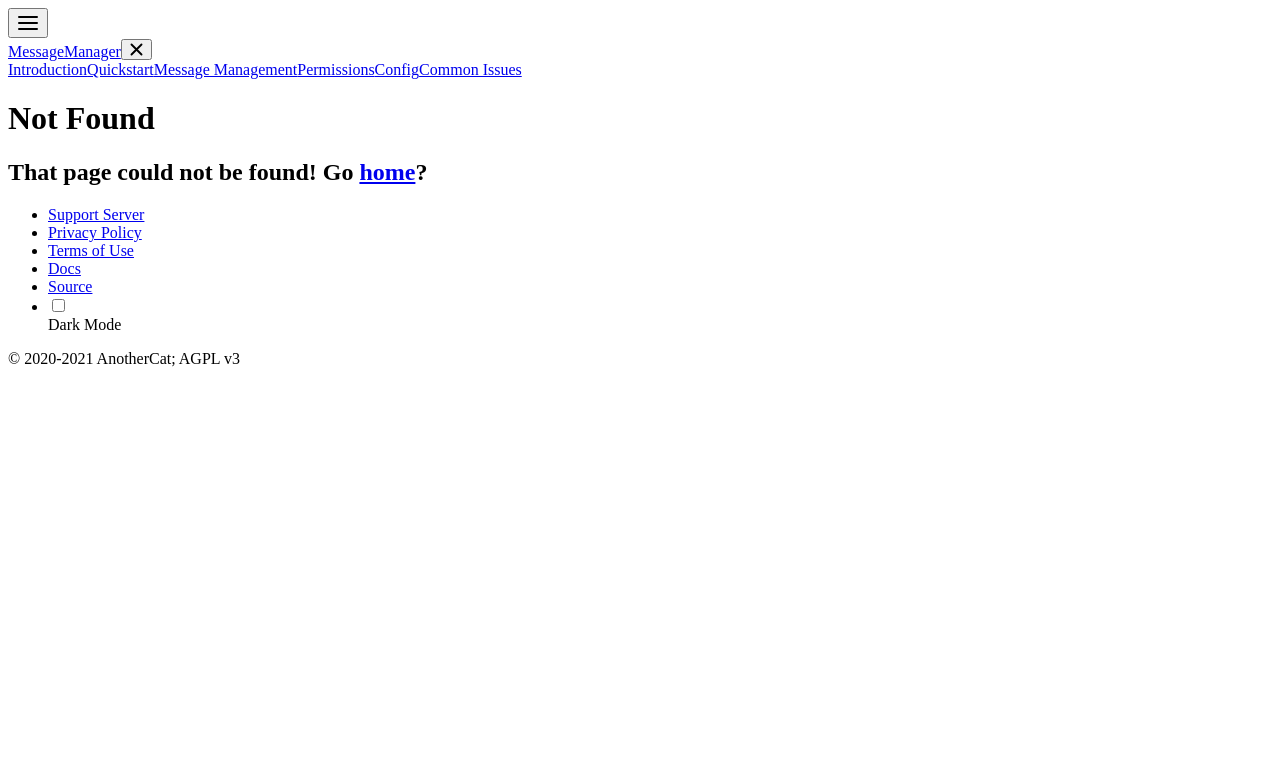
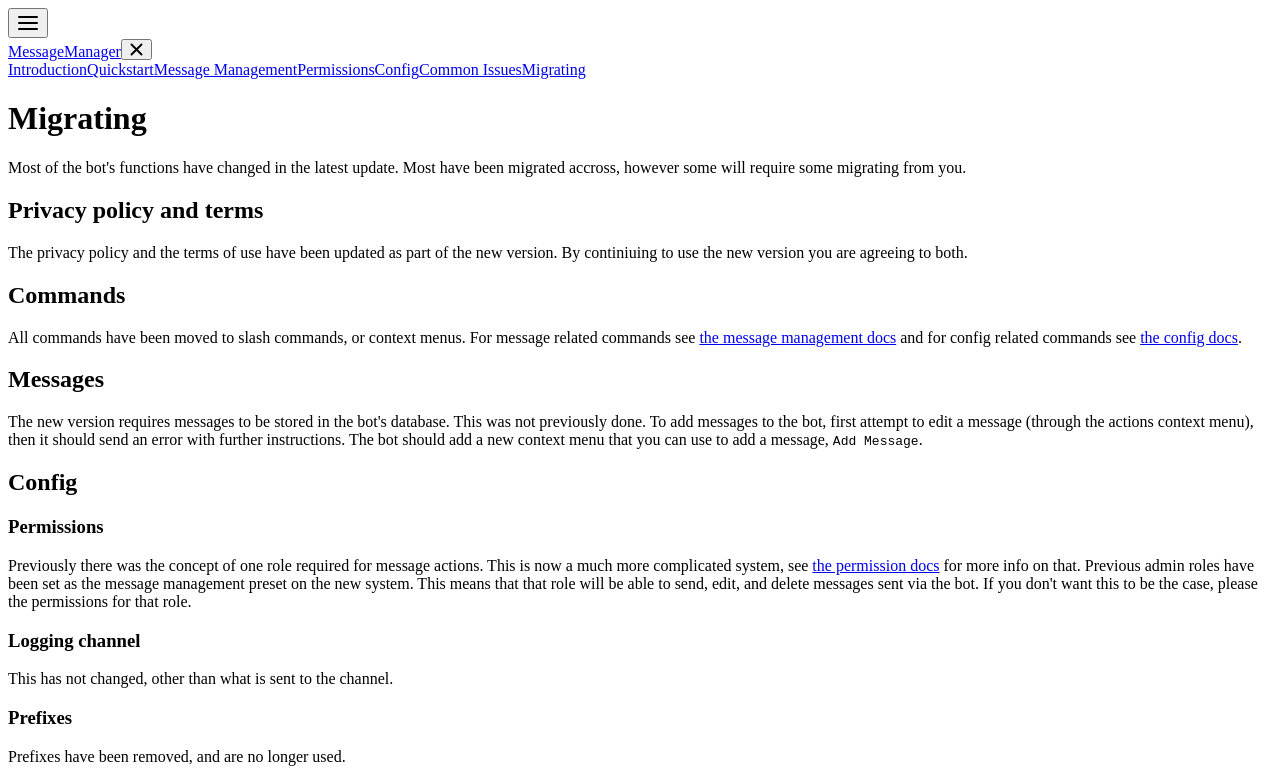
Before and after one commit to message-manager-discord/site, a Next.js app: page /docs/migrating in a window 1280 px wide. Before the commit this address had no page. Shown: the top 783 px of the page. Built offline with nearby package versions, Linux system fonts and the light colour scheme.

Commit message:
feat: add migrating docs

```diff
--- a/components/Menu.tsx
+++ b/components/Menu.tsx
@@ -11,6 +11,7 @@ const pages = [
   "permissions",
   "config",
   "common-issues",
+  "migrating",
 ];
 
 const Menu = ({ pathname }: { pathname: string }) => {
--- /dev/null
+++ b/pages/docs/migrating.mdx
@@ -0,0 +1,41 @@
+import InternalAnchor from "../../components/mdx/internalAnchor";
+import InlineCode from "../../components/mdx/inlineCode";
+
+# Migrating
+
+Most of the bot's functions have changed in the latest update. Most have been migrated accross, however some will require some migrating from you.
+
+## Privacy policy and terms
+
+The privacy policy and the terms of use have been updated as part of the new version.
+By continiuing to use the new version you are agreeing to both.
+
+## Commands
+
+All commands have been moved to slash commands, or context menus.
+For message related commands see <InternalAnchor href="docs/message-management">the message management docs</InternalAnchor> and for config related commands see <InternalAnchor href="docs/config">the config docs</InternalAnchor>.
+
+## Messages
+
+The new version requires messages to be stored in the bot's database.
+This was not previously done.
+To add messages to the bot, first attempt to edit a message (through the actions context menu), then it should send an error with further instructions.
+The bot should add a new context menu that you can use to add a message, <InlineCode>Add Message</InlineCode>.
+
+## Config
+
+### Permissions
+
+Previously there was the concept of one role required for message actions.
+This is now a much more complicated system, see <InternalAnchor href="/docs/permissions">the permission docs</InternalAnchor> for more info on that.
+Previous admin roles have been set as the message management preset on the new system.
+This means that that role will be able to send, edit, and delete messages sent via the bot.
+If you don't want this to be the case, please the permissions for that role.
+
+### Logging channel
+
+This has not changed, other than what is sent to the channel.
+
+### Prefixes
+
+Prefixes have been removed, and are no longer used.
```
Also changed, not shown: pages/docs/index.mdx (+5 -2 lines).
